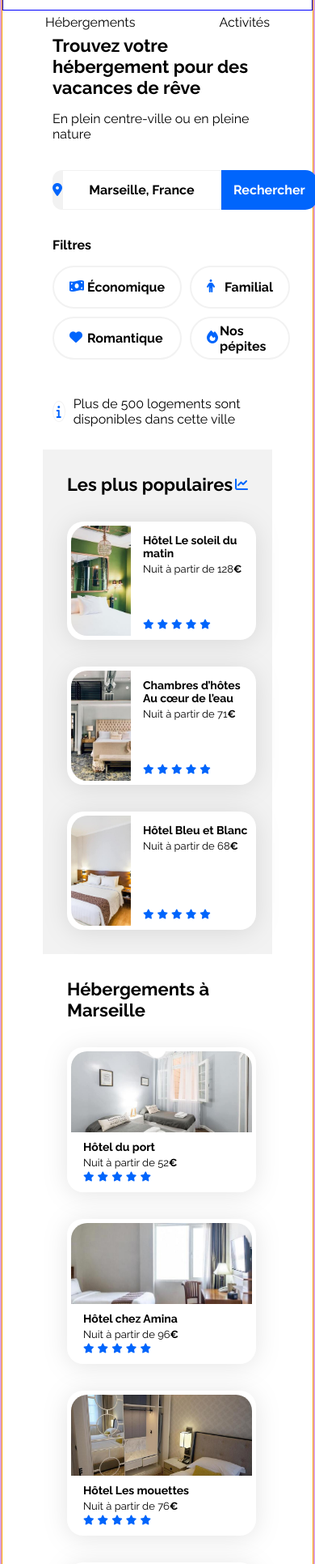
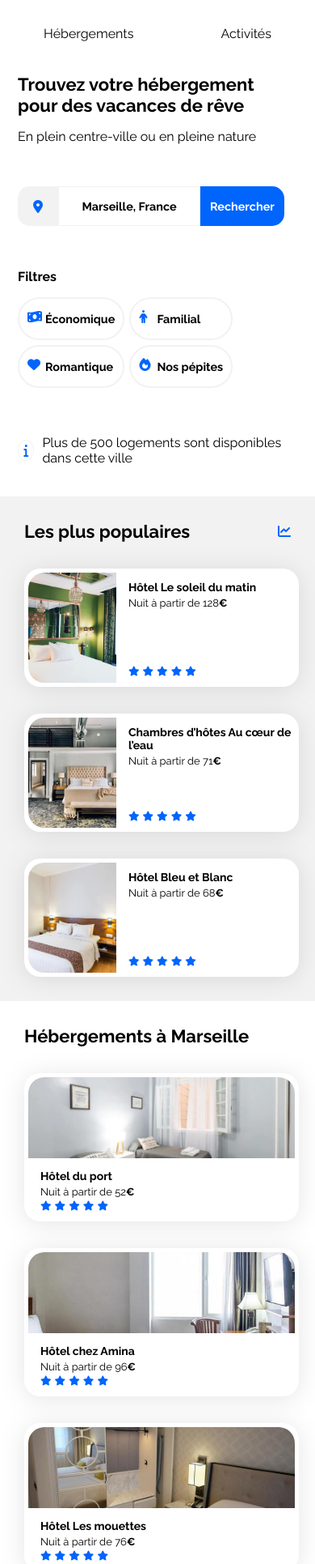
Before and after one commit to C4r4cole/OC-Project-1, a plain HTML site: page index.html in a window 390 px wide. Shown: the part 69-2000 px from the top of the page at 81% size. Drawn offline with Linux system fonts and the light colour scheme.

Commit message:
still missing : header on media query

```diff
--- a/css/style.css
+++ b/css/style.css
@@ -20,15 +20,15 @@ body {
   display: flex;
   flex-direction: column;
   align-items: center;
-  border: plum solid 2px;
+  /* border: plum solid 2px; */
 }
 
 .main-container {
   width: 100%;
   max-width: 1440px;
-  /* padding: 0 50px; */
+  min-width: 320px;
   box-sizing: border-box;
-  border: solid 1px orange;
+  /* border: solid 1px orange; */
 }
 
 .section-title {
@@ -58,7 +58,10 @@ body {
   object-fit: cover;
 }
 
-/* card-v et card semblent avoir les même attributs css... Ai-je répété du code inutilement ? alors qu'il aurait suffit de nommer toutes les card de la même manière ? */
+a {
+  text-decoration: none;
+  color: black;
+}
 
 .card-x {
   background-color: white;
@@ -92,7 +95,7 @@ header {
   max-width: 1440px;
   box-sizing: border-box;
   margin-bottom: 30px;
-  border: solid 1px blue;
+  /* border: solid 1px blue; */
 }
 
 .logo {
@@ -210,6 +213,10 @@ button {
   display: flex;
   align-items: center;
   justify-content: left;
+}
+
+.filterbar-filters {
+  display: flex;
 }
 
 .filterbar p {
@@ -481,6 +488,20 @@ footer {
   .populaires-cards .card-subtitle {
     font-size: 13px;
   }
+
+  .filterbar {
+    display: flex;
+    flex-direction: column;
+    align-items: start;
+  }
+
+  .filter {
+    margin: 0 7px;
+  }
+
+  .filter-one {
+    margin-left: 0;
+  }
 }
 
 /* Small devices (phones, less than 768px) */
@@ -491,6 +512,7 @@ footer {
     display: flex;
     flex-direction: column;
     align-items: center;
+    height: 120px;
   }
 
   nav {
@@ -510,20 +532,37 @@ footer {
     /* border: solid 1px orange; */
   }
 
+  /**** info group ****/
+
   .info-group {
     margin: 12px;
     height: 500px;
+    padding: 10px;
   }
 
   .searchbar {
     margin-bottom: 0;
   }
 
-  .filter {
-    margin: 0 10px 10px 0;
+  .searchbar input {
+    font-size: 0.9rem;
   }
 
-  .filterbar {
+  .search {
+    font-size: 0.9rem;
+    padding: 0 12px;
+  }
+
+  .filter {
+    margin: 0 6px 6px 0;
+    padding: 0 10px;
+  }
+
+  .filter p {
+    font-size: 0.9rem;
+  }
+
+  .filterbar-filters {
     display: grid;
     grid-template-areas:
       "a a a a"
@@ -554,6 +593,7 @@ footer {
   .hebergements-and-populaires {
     flex-direction: column-reverse;
     margin: 0;
+    padding: 0;
   }
 
   .hebergements-and-populaires section {
--- a/index.html
+++ b/index.html
@@ -1,26 +1,18 @@
 <!DOCTYPE html>
 <html lang="fr">
+
 <head>
   <meta charset="UTF-8" />
   <meta name="viewport" content="width=device-width, initial-scale=1.0" />
   <title>Booki</title>
   <link rel="preconnect" href="https://fonts.googleapis.com" />
   <link rel="preconnect" href="https://fonts.gstatic.com" crossorigin />
-    <link
-      href="https://fonts.googleapis.com/css2?family=Raleway:wght@400;500;700&display=swap"
-      rel="stylesheet"
-    />
-    <link
-      rel="stylesheet"
-      href="https://cdnjs.cloudflare.com/ajax/libs/font-awesome/6.2.1/css/all.min.css"
+  <link href="https://fonts.googleapis.com/css2?family=Raleway:wght@400;500;700&display=swap" rel="stylesheet" />
+  <link rel="stylesheet" href="https://cdnjs.cloudflare.com/ajax/libs/font-awesome/6.2.1/css/all.min.css"
     integrity="sha512-MV7K8+y+gLIBoVD59lQIYicR65iaqukzvf/nwasF0nqhPay5w/9lJmVM2hMDcnK1OnMGCdVK+iQrJ7lzPJQd1w=="
-      crossorigin="anonymous"
-      referrerpolicy="no-referrer"
-    />
-    <script
-      src="https://kit.fontawesome.com/3564727c25.js"
-      crossorigin="anonymous"
-    ></script>
+    crossorigin="anonymous" referrerpolicy="no-referrer" />
+  <script src="https://kit.fontawesome.com/3564727c25.js" crossorigin="anonymous"></script>
+
   <link rel="stylesheet" href="./css/style.css" />
 </head>
 
@@ -45,15 +37,18 @@
           </h1>
           <p>En plein centre-ville ou en pleine nature</p>
         </div>
-          <div class="searchbar">
+        <form class="searchbar">
           <div class="group-15">
             <i class="fa-solid fa-location-dot"></i>
           </div>
           <input type="text" placeholder="Marseille, France" />
-            <button class="search" type="button">Rechercher</button>
+          <button class="search" type="submit">Rechercher</button>
+        </form>
+        <div class="filterbar">
+          <div class="filterbar-title">
+            <p class="filter-zero">Filtres</p>
           </div>
-          <div class="filterbar">
-            <p class="filter-zero">Filtres</p>
+          <div class="filterbar-filters">
             <div class="filter filter-one">
               <div class="icon">
                 <i class="fa-solid fa-money-bill-wave"></i>
@@ -79,6 +74,7 @@
               <p>Nos pépites</p>
             </div>
           </div>
+        </div>
         <div class="infobar">
           <div class="ellipse11">
             <i class="fa-solid fa-info"></i>
@@ -94,10 +90,9 @@
           <div class="hebergements-cards">
             <div class="top">
               <article class="card-v">
-                  <img
-                    src="./images/hebergements/fred-kleber.jpg"
-                    alt="Image de la chambre d'hôtel montrant deux lits simple"
-                  />
+                <a href="#">
+                  <img src="./images/hebergements/fred-kleber.jpg"
+                    alt="Image de la chambre d'hôtel montrant deux lits simple" />
                   <div class="card-content">
                     <div class="card-txt">
                       <h3 class="card-title">Hôtel du port</h3>
@@ -110,19 +105,16 @@
                       <i class="fa-xs fa-solid fa-star" aria-hidden="true"></i>
                       <i class="fa-xs fa-solid fa-star" aria-hidden="true"></i>
                       <i class="fa-xs fa-solid fa-star" aria-hidden="true"></i>
-                      <i
-                        class="fa-xs fa-solid fa-star neutral-star"
-                        aria-hidden="true"
-                      ></i>
+                      <i class="fa-xs fa-solid fa-star neutral-star" aria-hidden="true"></i>
                       <span class="sr-only">Note de 4 sur 5</span>
                     </div>
                   </div>
+                </a>
               </article>
               <article class="card-v">
-                  <img
-                    src="./images/hebergements/febrian-zakaria.jpg"
-                    alt="Image de la chambre d'hôtel montrant un lit"
-                  />
+                <a href="#">
+                  <img src="./images/hebergements/febrian-zakaria.jpg"
+                    alt="Image de la chambre d'hôtel montrant un lit" />
                   <div class="card-content">
                     <div class="card-txt">
                       <h3 class="card-title">Hôtel chez Amina</h3>
@@ -135,19 +127,15 @@
                       <i class="fa-xs fa-solid fa-star" aria-hidden="true"></i>
                       <i class="fa-xs fa-solid fa-star" aria-hidden="true"></i>
                       <i class="fa-xs fa-solid fa-star" aria-hidden="true"></i>
-                      <i
-                        class="fa-xs fa-solid fa-star neutral-star"
-                        aria-hidden="true"
-                      ></i>
+                      <i class="fa-xs fa-solid fa-star neutral-star" aria-hidden="true"></i>
                       <span class="sr-only">Note de 4 sur 5</span>
                     </div>
                   </div>
+                </a>
               </article>
               <article class="card-v">
-                  <img
-                    src="./images/hebergements/reisetopia.jpg"
-                    alt="Image de la chambre d'hôtel montrant un lit"
-                  />
+                <a href="#">
+                  <img src="./images/hebergements/reisetopia.jpg" alt="Image de la chambre d'hôtel montrant un lit" />
                   <div class="card-content">
                     <div class="card-txt">
                       <h3 class="card-title">Hôtel Les mouettes</h3>
@@ -160,21 +148,17 @@
                       <i class="fa-xs fa-solid fa-star" aria-hidden="true"></i>
                       <i class="fa-xs fa-solid fa-star" aria-hidden="true"></i>
                       <i class="fa-xs fa-solid fa-star" aria-hidden="true"></i>
-                      <i
-                        class="fa-xs fa-solid fa-star neutral-star"
-                        aria-hidden="true"
-                      ></i>
+                      <i class="fa-xs fa-solid fa-star neutral-star" aria-hidden="true"></i>
                       <span class="sr-only">Note de 4 sur 5</span>
                     </div>
                   </div>
+                </a>
               </article>
             </div>
             <div class="bottom">
               <article class="card-v">
-                  <img
-                    src="./images/hebergements/annie-spratt.jpg"
-                    alt="Image de la chambre d'hôtel montrant un lit"
-                  />
+                <a href="#">
+                  <img src="./images/hebergements/annie-spratt.jpg" alt="Image de la chambre d'hôtel montrant un lit" />
                   <div class="card-content">
                     <div class="card-txt">
                       <h3 class="card-title">Hôtel de la mer</h3>
@@ -187,19 +171,15 @@
                       <i class="fa-xs fa-solid fa-star" aria-hidden="true"></i>
                       <i class="fa-xs fa-solid fa-star" aria-hidden="true"></i>
                       <i class="fa-xs fa-solid fa-star" aria-hidden="true"></i>
-                      <i
-                        class="fa-xs fa-solid fa-star neutral-star"
-                        aria-hidden="true"
-                      ></i>
+                      <i class="fa-xs fa-solid fa-star neutral-star" aria-hidden="true"></i>
                       <span class="sr-only">Note de 4 sur 5</span>
                     </div>
                   </div>
+                </a>
               </article>
               <article class="card-v">
-                  <img
-                    src="./images/hebergements/marcus-loke.jpg"
-                    alt="Image de la chambre d'hôtel montrant un lit"
-                  />
+                <a href="#">
+                  <img src="./images/hebergements/marcus-loke.jpg" alt="Image de la chambre d'hôtel montrant un lit" />
                   <div class="card-content">
                     <div class="card-txt">
                       <h3 class="card-title">Auberge La Canebière</h3>
@@ -212,19 +192,15 @@
                       <i class="fa-xs fa-solid fa-star" aria-hidden="true"></i>
                       <i class="fa-xs fa-solid fa-star" aria-hidden="true"></i>
                       <i class="fa-xs fa-solid fa-star" aria-hidden="true"></i>
-                      <i
-                        class="fa-xs fa-solid fa-star neutral-star"
-                        aria-hidden="true"
-                      ></i>
+                      <i class="fa-xs fa-solid fa-star neutral-star" aria-hidden="true"></i>
                       <span class="sr-only">Note de 4 sur 5</span>
                     </div>
                   </div>
+                </a>
               </article>
               <article class="card-v">
-                  <img
-                    src="./images/hebergements/nicate-lee.jpg"
-                    alt="Image de la chambre d'hôtel montrant un lit"
-                  />
+                <a href="#">
+                  <img src="./images/hebergements/nicate-lee.jpg" alt="Image de la chambre d'hôtel montrant un lit" />
                   <div class="card-content">
                     <div class="card-txt">
                       <h3 class="card-title">Auberge Le Panier</h3>
@@ -237,13 +213,11 @@
                       <i class="fa-xs fa-solid fa-star" aria-hidden="true"></i>
                       <i class="fa-xs fa-solid fa-star" aria-hidden="true"></i>
                       <i class="fa-xs fa-solid fa-star" aria-hidden="true"></i>
-                      <i
-                        class="fa-xs fa-solid fa-star neutral-star"
-                        aria-hidden="true"
-                      ></i>
+                      <i class="fa-xs fa-solid fa-star neutral-star" aria-hidden="true"></i>
                       <span class="sr-only">Note de 4 sur 5</span>
                     </div>
                   </div>
+                </a>
               </article>
             </div>
           </div>
@@ -257,11 +231,10 @@
             <i class="fa-solid fa-chart-line" aria-hidden="true"></i>
           </div>
           <div class="populaires-cards">
+            <a href="#">
               <article class="card">
-                <img
-                  src="./images/hebergements/emile-guillemot.jpg"
-                  alt="Image de la chambre d'hôtel montrant un lit"
-                />
+                <img src="./images/hebergements/emile-guillemot.jpg"
+                  alt="Image de la chambre d'hôtel montrant un lit" />
                 <div class="card-content">
                   <div class="card-txt">
                     <h3 class="card-title">Hôtel Le soleil du matin</h3>
@@ -274,19 +247,15 @@
                     <i class="fa-xs fa-solid fa-star" aria-hidden="true"></i>
                     <i class="fa-xs fa-solid fa-star" aria-hidden="true"></i>
                     <i class="fa-xs fa-solid fa-star" aria-hidden="true"></i>
-                    <i
-                      class="fa-xs fa-solid fa-star neutral-star"
-                      aria-hidden="true"
-                    ></i>
+                    <i class="fa-xs fa-solid fa-star neutral-star" aria-hidden="true"></i>
                     <span class="sr-only">Note de 4 sur 5</span>
                   </div>
                 </div>
               </article>
+            </a>
+            <a href="#">
               <article class="card">
-                <img
-                  src="./images/hebergements/aw-creative.jpg"
-                  alt="Image de la chambre d'hôtel montrant un lit"
-                />
+                <img src="./images/hebergements/aw-creative.jpg" alt="Image de la chambre d'hôtel montrant un lit" />
                 <div class="card-content">
                   <div class="card-txt">
                     <h3 class="card-title">
@@ -301,19 +270,16 @@
                     <i class="fa-xs fa-solid fa-star" aria-hidden="true"></i>
                     <i class="fa-xs fa-solid fa-star" aria-hidden="true"></i>
                     <i class="fa-xs fa-solid fa-star" aria-hidden="true"></i>
-                    <i
-                      class="fa-xs fa-solid fa-star neutral-star"
-                      aria-hidden="true"
-                    ></i>
+                    <i class="fa-xs fa-solid fa-star neutral-star" aria-hidden="true"></i>
                     <span class="sr-only">Note de 4 sur 5</span>
                   </div>
                 </div>
               </article>
+            </a>
+            <a href="#">
               <article class="card">
-                <img
-                  src="./images/hebergements/febrian-zakaria2.jpg"
-                  alt="Image de la chambre d'hôtel montrant un lit"
-                />
+                <img src="./images/hebergements/febrian-zakaria2.jpg"
+                  alt="Image de la chambre d'hôtel montrant un lit" />
                 <div class="card-content">
                   <div class="card-txt">
                     <h3 class="card-title">Hôtel Bleu et Blanc</h3>
@@ -326,14 +292,12 @@
                     <i class="fa-xs fa-solid fa-star" aria-hidden="true"></i>
                     <i class="fa-xs fa-solid fa-star" aria-hidden="true"></i>
                     <i class="fa-xs fa-solid fa-star" aria-hidden="true"></i>
-                    <i
-                      class="fa-xs fa-solid fa-star neutral-star"
-                      aria-hidden="true"
-                    ></i>
+                    <i class="fa-xs fa-solid fa-star neutral-star" aria-hidden="true"></i>
                     <span class="sr-only">Note de 4 sur 5</span>
                   </div>
                 </div>
               </article>
+            </a>
           </div>
         </section>
       </div>
@@ -343,10 +307,7 @@
         </div>
         <div class="activities-cards">
           <article class="card-x">
-              <img
-                src="./images/activites/reno-laithienne.jpg"
-                alt="Image du vieux port"
-              />
+            <img src="./images/activites/reno-laithienne.jpg" alt="Image du vieux port" />
             <div class="card-content">
               <div class="card-txt">
                 <h3 class="card-title">Vieux port</h3>
@@ -354,10 +315,7 @@
             </div>
           </article>
           <article class="card-x">
-              <img
-                src="./images/activites/paul-hermann.jpg"
-                alt="Image du vieux port"
-              />
+            <img src="./images/activites/paul-hermann.jpg" alt="Image du vieux port" />
             <div class="card-content">
               <div class="card-txt">
                 <h3 class="card-title">Fort de Pomègues</h3>
@@ -365,10 +323,7 @@
             </div>
           </article>
           <article class="card-x">
-              <img
-                src="./images/activites/kilyan-sockalingum.jpg"
-                alt="Image du vieux port"
-              />
+            <img src="./images/activites/kilyan-sockalingum.jpg" alt="Image du vieux port" />
             <div class="card-content">
               <div class="card-txt">
                 <h3 class="card-title">Parc national des calanques</h3>
@@ -376,10 +331,7 @@
             </div>
           </article>
           <article class="card-x">
-              <img
-                src="./images/activites/florian-wehde.jpg"
-                alt="Image du vieux port"
-              />
+            <img src="./images/activites/florian-wehde.jpg" alt="Image du vieux port" />
             <div class="card-content">
               <div class="card-txt">
                 <h3 class="card-title">Notre-Dame-de-la-Garde</h3>
@@ -421,4 +373,5 @@
     </footer>
   </div>
 </body>
+
 </html>
```
Lines whose indentation alone changed are shown as unchanged.
